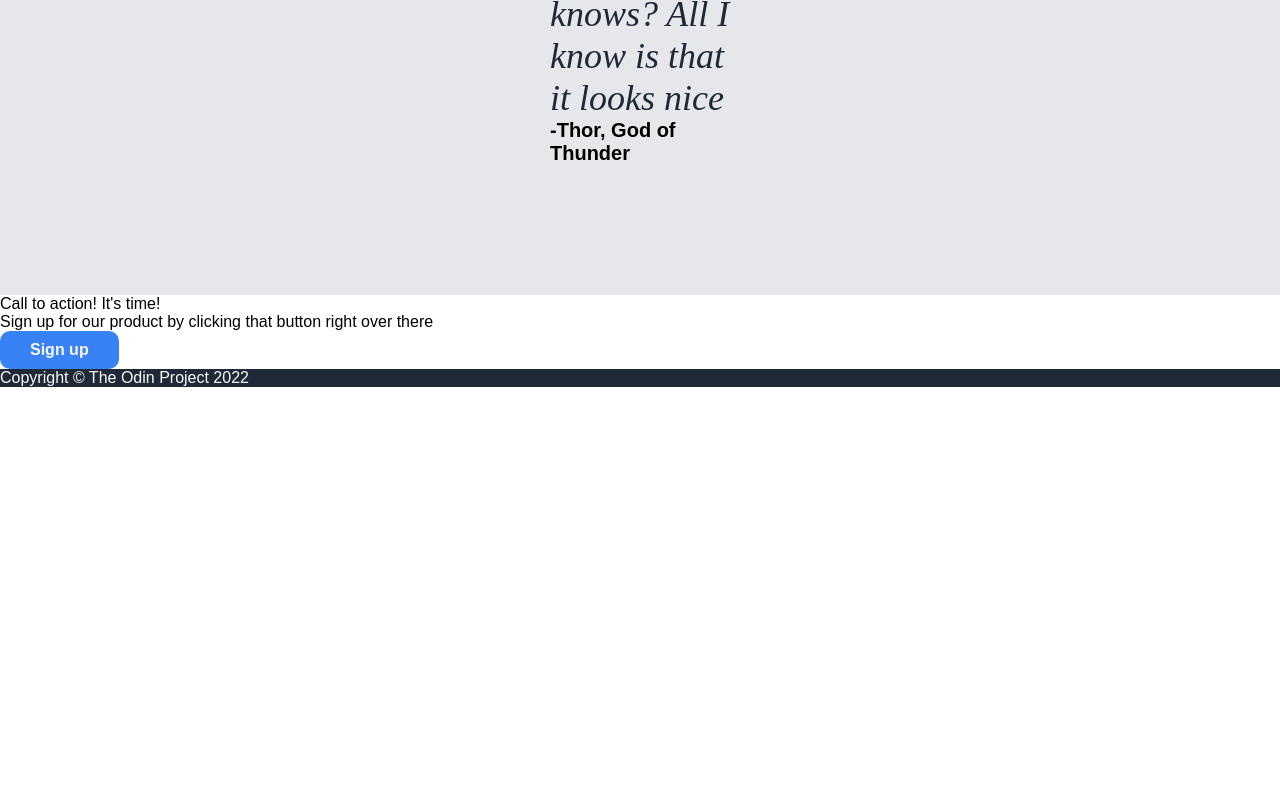
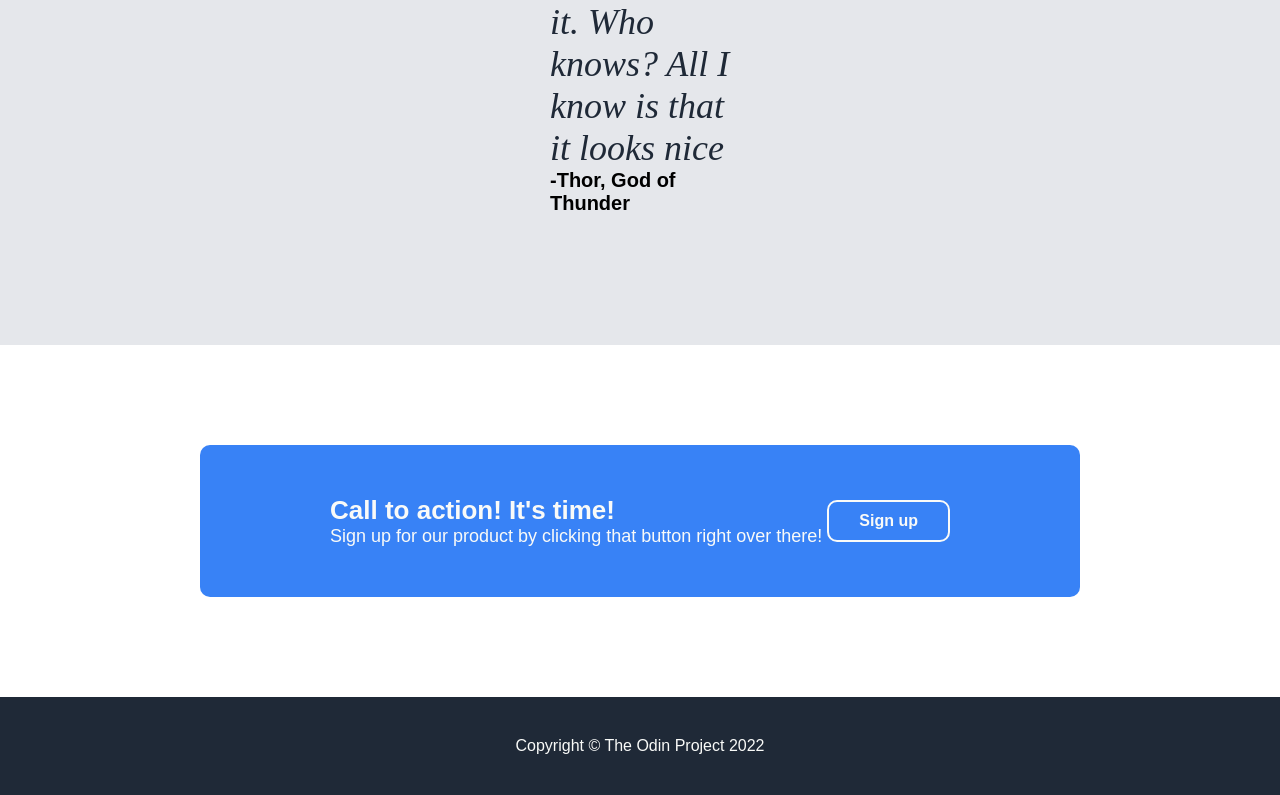
Before and after one commit to MarkQura/Landing-Page, a plain HTML site: page index.html in a window 1280 px wide. Shown: the part 1647-2442 px from the top of the page. Before the commit the page ends 2034 px from the top, so only its background shows below. Drawn offline with Linux system fonts and the light colour scheme.

Commit message:
Finishing
styled bottom page sign in button and footer

[Ticket: X]

```diff
--- a/index.html
+++ b/index.html
@@ -53,7 +53,7 @@
         <div class="four">
             <div class="left">
                 <div class="up"> Call to action! It's time! </div>
-                <div class="down"> Sign up for our product by clicking that button right over there</div>
+                <div class="down"> Sign up for our product by clicking that button right over there!</div>
             </div>
             <button class="left"> Sign up </button>
         </div>
--- a/styles.css
+++ b/styles.css
@@ -127,7 +127,7 @@ nav .right {
 }
 
 .three .up {
-    color: #1F2937;
+    color: #1F2937;    padding-top: 50px;
     font-size: 36px;
     font-family: "light italic";
     height: auto;
@@ -138,3 +138,36 @@ nav .right {
     font-weight: bold;
     font-size: 20px;
 }
+
+.four {
+    display: flex;
+    background-color: #3882F6;
+    margin: 100px 200px;
+    padding: 50px 130px;
+    border-radius: 10px;
+    justify-content: space-between;
+    align-items: center;
+}
+
+.four button {
+    border: 2px solid #F9FAF8;
+}
+
+.four .left {
+    color: #F9FAF8;
+}
+
+.four .left .up {
+    font-size: 26px;
+    font-weight: bold;
+}
+
+.four .left .down {
+    font-size: 18px;
+}
+
+.footer {
+    align-items: center;
+    justify-content: center;
+    padding: 40px;
+}
```
